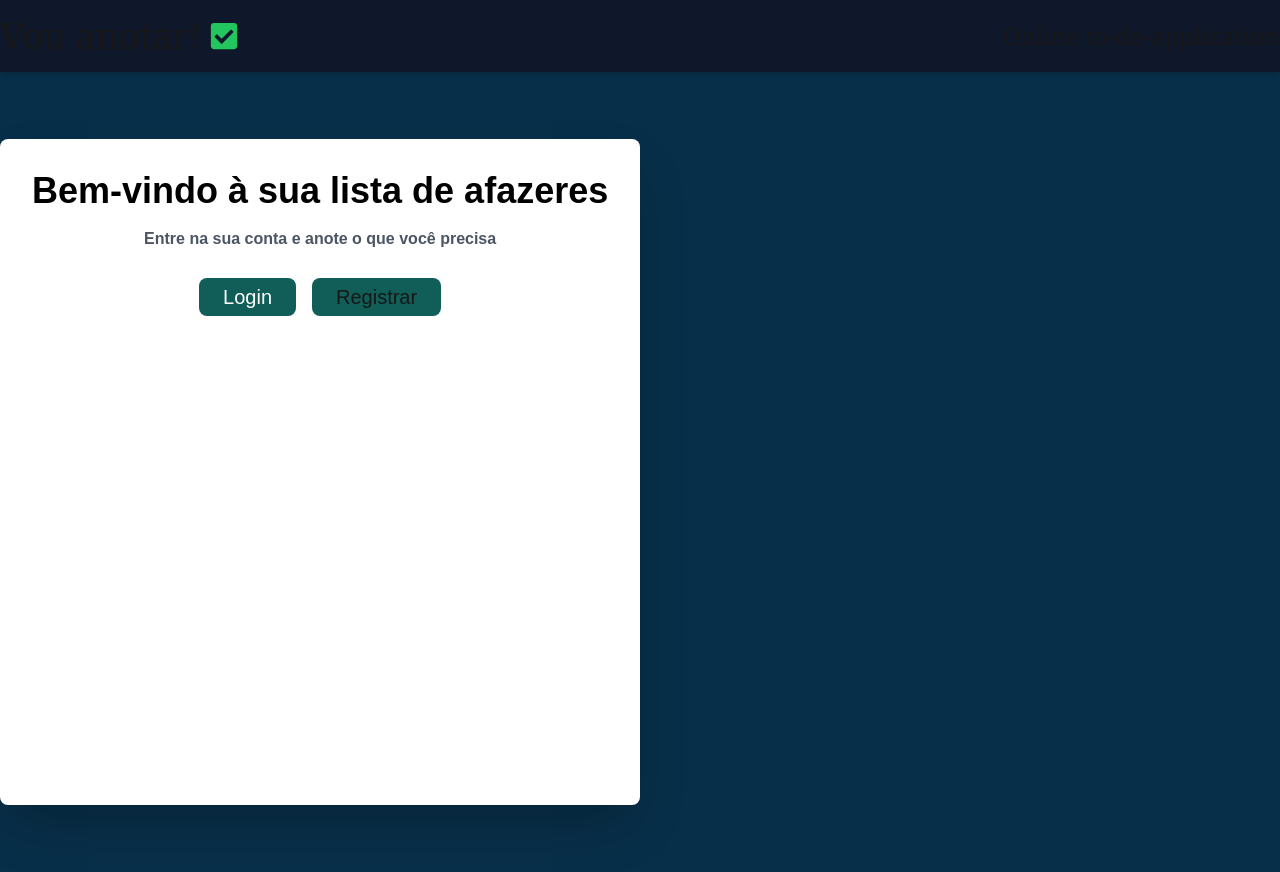
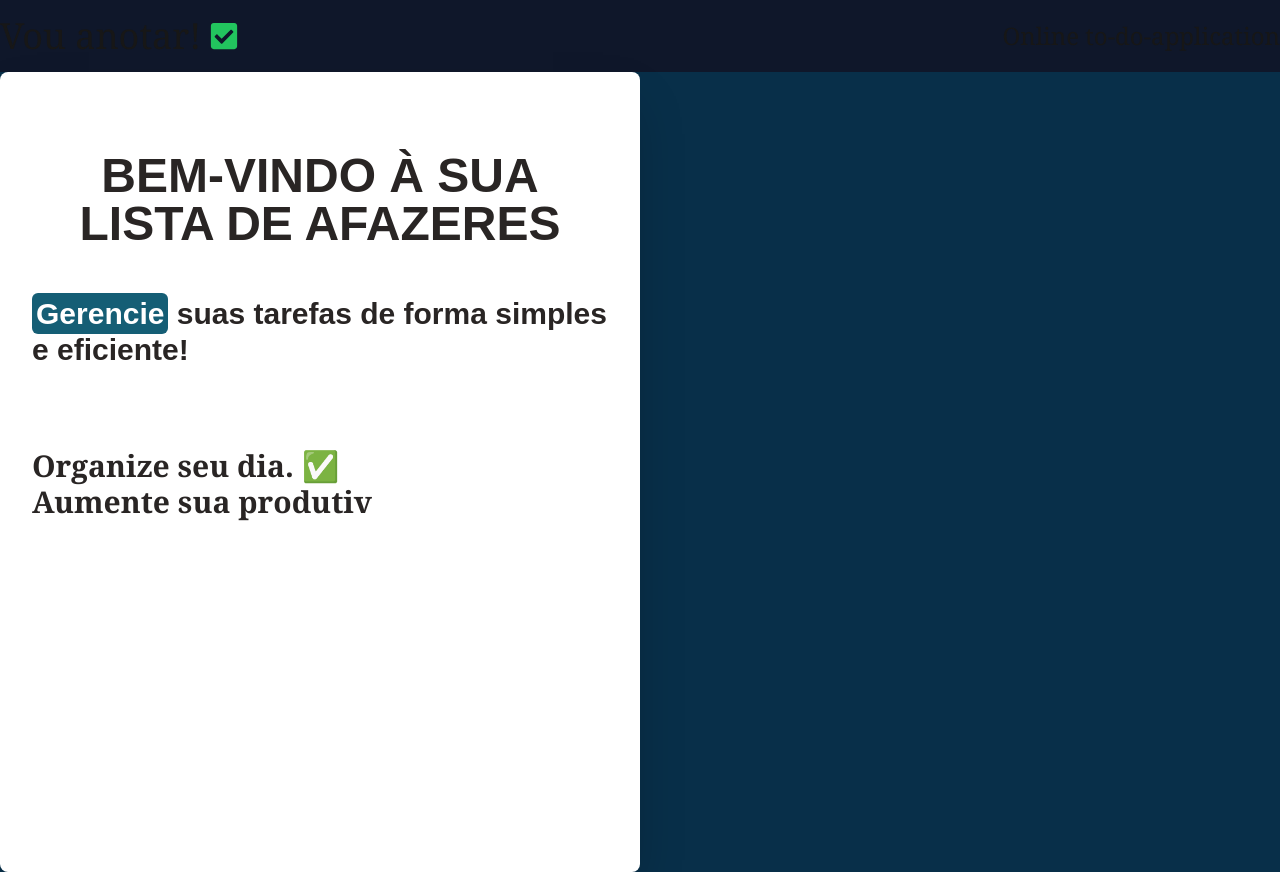
Before and after one commit to jfelipeschwaab/To-Do-Web-App-Frontend, a Next.js app: page / in a window 1280 px wide. Built offline with nearby package versions, Linux system fonts and the light colour scheme.

Commit message:
feat(Homepage): Typewriting Effect in the Homepage

```diff
--- a/src/app/components/Header.tsx
+++ b/src/app/components/Header.tsx
@@ -8,7 +8,7 @@ import { FaCheckSquare } from "react-icons/fa"; // Importe o ícone de checkbox
 
 export default function Header() {
   return (
-    <header className="bg-slate-900 shadow-md sticky top-0 z-50 h-1/6">
+    <header className="bg-slate-900 shadow-md">
       <div className="container mx-auto py-4 flex justify-between items-center">
         <div className="flex flex-row justify-center items-center">
           <h1 className="font-serif text-4xl">
--- /dev/null
+++ b/src/app/components/Typewriter.tsx
@@ -0,0 +1,55 @@
+"use client";
+
+import { useState, useEffect } from "react";
+
+interface TypewriterProps {
+  texts: string[];  // Agora aceita um array de frases
+  delay: number;    // Tempo entre cada caractere
+  pauseBetweenTexts?: number; // Tempo entre frases (opcional)
+}
+
+export default function Typewriter({ texts, delay, pauseBetweenTexts = 1000 }: TypewriterProps) {
+  const [displayedTexts, setDisplayedTexts] = useState<string[]>([]);
+  const [currentText, setCurrentText] = useState("");
+  const [currentIndex, setCurrentIndex] = useState(0);
+  const [textIndex, setTextIndex] = useState(0);
+
+  useEffect(() => {
+    if (textIndex < texts.length) {
+      if (currentIndex < texts[textIndex].length) {
+        const timeout = setTimeout(() => {
+          setCurrentText((prevText) => prevText + texts[textIndex][currentIndex]);
+          setCurrentIndex((prevIndex) => prevIndex + 1);
+        }, delay);
+
+        return () => clearTimeout(timeout);
+      } else {
+        // Quando a frase terminar, adicionamos ao array de frases exibidas e começamos a próxima
+        const pauseTimeout = setTimeout(() => {
+          setDisplayedTexts((prev) => [...prev, currentText]); // Mantém as frases anteriores
+          setCurrentText("");  // Reseta a frase atual
+          setCurrentIndex(0);
+          setTextIndex((prevTextIndex) => prevTextIndex + 1);
+        }, pauseBetweenTexts);
+
+        return () => clearTimeout(pauseTimeout);
+      }
+    }
+  }, [currentIndex, textIndex, delay, texts, pauseBetweenTexts, currentText]);
+
+  return (
+    <div className="flex flex-col">
+      {displayedTexts.map((text, index) => (
+        <p key={index} className="text-3xl text-stone-800 font-serif font-bold">
+          {text}
+        </p>
+      ))}
+      {textIndex < texts.length && (
+        <p className="text-3xl text-stone-800 font-serif font-bold">
+          {currentText}
+          <span className="cursor">|</span>
+        </p>
+      )}
+    </div>
+  );
+}
--- a/src/app/globals.css
+++ b/src/app/globals.css
@@ -21,3 +21,21 @@ body {
   background: var(--background);
   font-family: Arial, Helvetica, sans-serif;
 }
+
+/* styles/globals.css */
+@keyframes blink {
+  0%, 100% {
+    opacity: 1;
+  }
+  50% {
+    opacity: 0;
+  }
+}
+
+.cursor {
+  display: inline-block;
+  width: 2px;
+  height: 1em;
+  background-color: black;
+  animation: blink 1s infinite;
+}
--- a/src/app/page.tsx
+++ b/src/app/page.tsx
@@ -1,17 +1,27 @@
+import Typewriter from "../app/components/Typewriter";
+
+
 export default function HomePage() {
   return (
     <main className="flex flex-row bg-sky-950">
-      <div className="min-h-screen bg-sky-950 flex  justify-center">
-        <div className="shadow-2xl p-8 rounded-lg bg-white h-5/6 flex flex-col items-center w-full my-auto">
-          <h1 className="text-4xl text-black mb-4 font-sans font-extrabold">
-            Bem-vindo à sua lista de afazeres
-          </h1>
-          <p className="text-gray-600 mb-8 font-semibold font-sans">
-            Entre na sua conta e anote o que você precisa
-          </p>
-          <div className="space-x-4">
-            <a href="/login" className="px-6 py-2 bg-teal-800 text-white rounded-lg hover:bg-sky-600 text-xl">Login</a>
-            <a href="/register" className="px-6 py-2 bg-teal-800 rounded-lg hover:bg-sky-600 text-xl">Registrar</a>
+      <div className="min-h-screen bg-sky-950 flex justify-center w-1/2">
+        <div className="shadow-2xl p-8 rounded-lg bg-white h-full flex flex-col w-full my-auto">
+          <div>
+            <h1 className="text-5xl text-stone-800 my-12 font-sans font-extrabold text-center">
+              BEM-VINDO À SUA LISTA DE AFAZERES
+            </h1>
+            <h3 className="text-3xl text-stone-800 mb-12 font-sans font-semibold"><span className="text-white text-3xl font-sans font-semibold bg-cyan-800 p-1 rounded-md">Gerencie</span> suas tarefas de forma simples e eficiente!</h3>
+          </div>
+          <div className="mt-8 text-left">
+            <Typewriter
+              texts={[
+                "Organize seu dia. ✅",
+                "Aumente sua produtividade. 🚀",
+                "Nunca mais esqueça uma tarefa! 📅"
+              ]}
+              delay={100}
+              pauseBetweenTexts={1500}
+            />
           </div>
         </div>
       </div>
```
